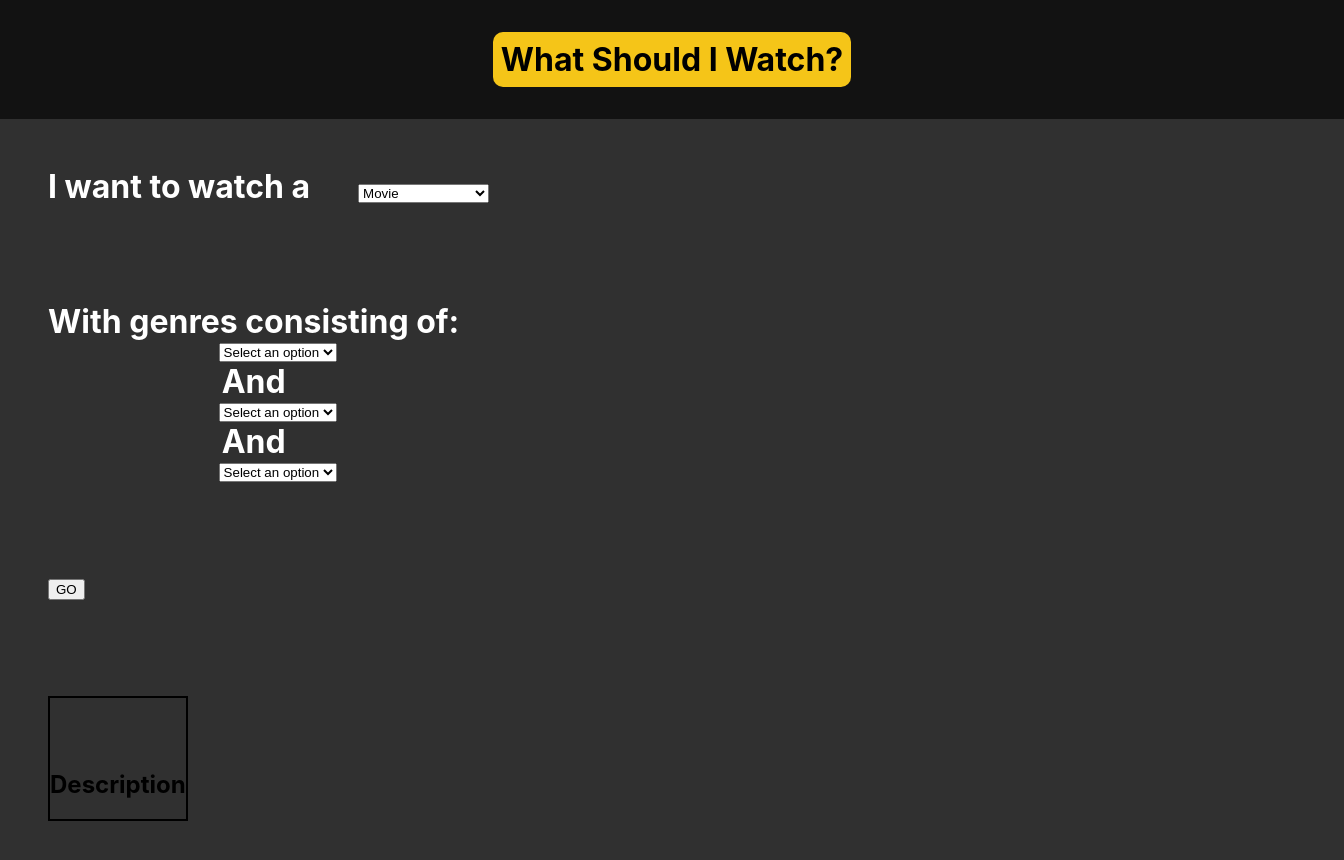
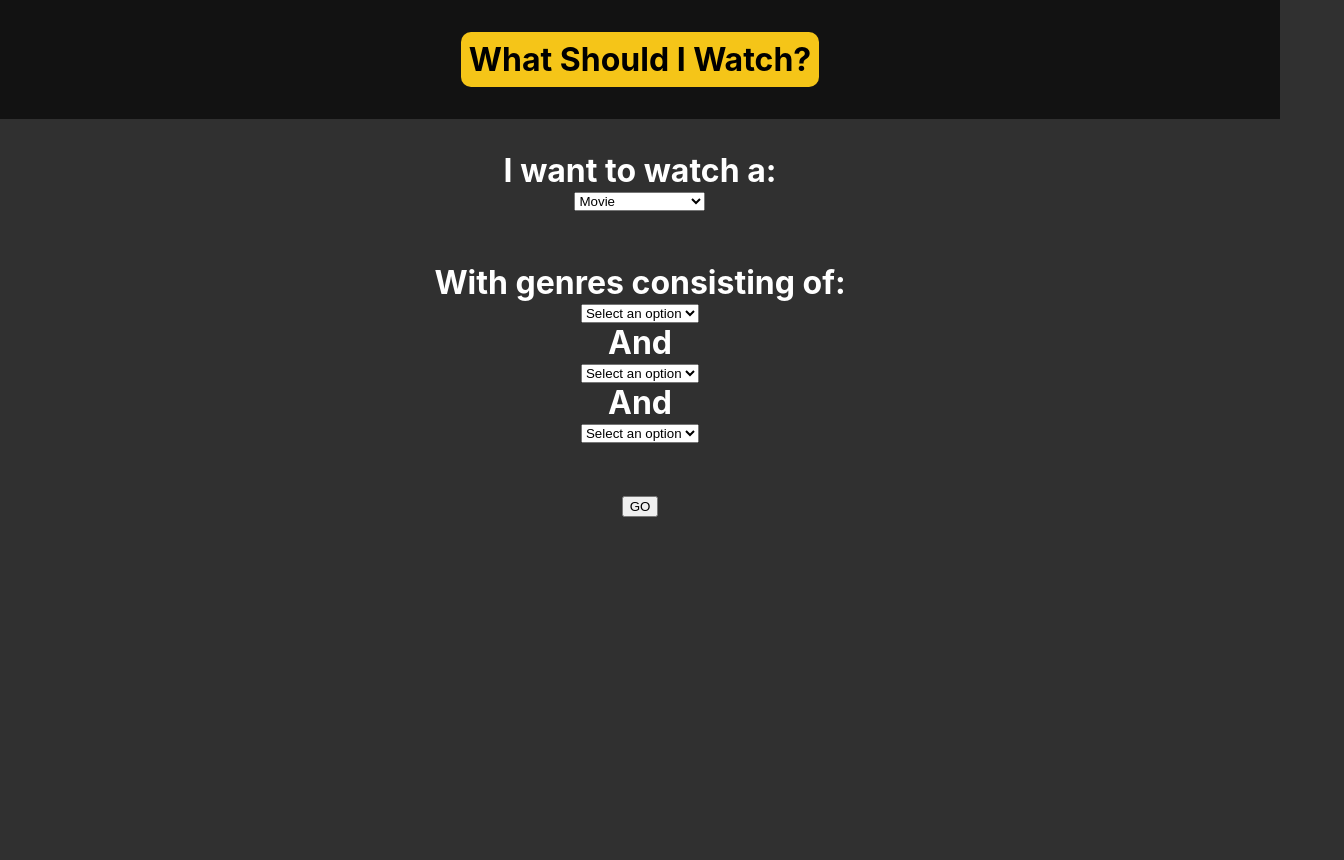
Before and after one commit to ItsMikeyy/WhatToWatch, a React (Create React App) app in the folder frontend/: page / in a window 1280 px wide. Shown: the top 860 px of the page, 1344 px wide, since content can reach past the window. After the commit the page ends 800 px from the top, so only its background shows below. Built offline with nearby package versions, Linux system fonts and the light colour scheme.

Commit message:
finished main features

```diff
--- a/frontend/src/App.css
+++ b/frontend/src/App.css
@@ -1,21 +1,23 @@
 form {
     margin: auto;
-}
-.root {
-    display: flex;
-  justify-content: center;
+    display: inline-flex;
+    justify-content: center;
+    flex-direction: column;
+
 }
 .container {
-    margin: auto;
     text-align: center;
-    display: inline-block;
-    margin: 3rem;
+    margin: 1rem;
 }
 .primary_text {
     color: white;
-    margin-right: 3rem;
 }
-.inline {
-    display: inline-block;
 
-}
+@media only screen and (max-width: 800px) {
+    body {
+      font-size: 1rem;
+    }
+    .movie-card{
+        max-width: 90%;
+    }
+  }
--- a/frontend/src/App.js
+++ b/frontend/src/App.js
@@ -5,6 +5,7 @@ import "./App.css"
 function App() {
 
   const [requestData, setRequestData] = useState({})
+  const [titleType, setTitleType] = useState("feature")
   const [genre, setGenre] = useState({
     d1: "",
     d2: "",
@@ -28,7 +29,7 @@ function App() {
         headers: {
           "Content-Type": "application/json"
         },
-        body: JSON.stringify({options: selectedValues})
+        body: JSON.stringify({options: selectedValues, type: titleType})
       });
 
       if (response.ok) {
@@ -51,16 +52,21 @@ function App() {
     return genres.filter((g) => !selected.includes(g));
   };
 
+  const handleTitleType = (e) => {
+    setTitleType(e.target.value);
+  }
+
   return (
     <>
       <Header />
+      <div className="container">
         <form onSubmit={handleSubmit}>
           <div className="container">
-          <h1 className="primary_text inline">I want to watch a</h1>
-          <select className="primary_select inline">
-            <option>Movie</option>
-            <option>TV Show</option>
-            <option>Movie or TV Show</option>
+            <h1 className="primary_text">I want to watch a:</h1>
+            <select onChange={handleTitleType} className="primary_select">
+              <option value="feature">Movie</option>
+              <option value="tv_series">TV Show</option>
+              <option value="feature,tv_series">Movie or TV Show</option>
             </select>
           </div>
           <br />
@@ -98,8 +104,9 @@ function App() {
             <button type="submit">GO</button>
           </div>
           <br />
-        {requestData && <MovieCard name={requestData.title} img={requestData.img} />}
+          {Object.keys(requestData).length != 0 && <MovieCard name={requestData.title} img={requestData.img} description={requestData.description} link={requestData.link}/>}
         </form>
+      </div>
     </>
   );
 }
--- a/frontend/src/Components/MovieCard.css
+++ b/frontend/src/Components/MovieCard.css
@@ -1,6 +1,16 @@
 .movie-card {
+    margin: auto;
     border: 2px solid black;
+    display: inline-block;
+    text-align: center;
+    padding: 0.5rem;
+    max-width: 50%;
 }
 .title{
     margin-bottom: 2rem;
 }
+
+.link-text{
+    font-size: 2rem;
+    color: white;
+}
--- a/frontend/src/Components/MovieCard.jsx
+++ b/frontend/src/Components/MovieCard.jsx
@@ -6,10 +6,11 @@ const MovieCard = (props) => {
 
 
     return (
-        <div className="container movie-card">
-            <h1 className="title">{props.name}</h1>
+        <div className="movie-card">
+            <h1 className="title primary_text">{props.name}</h1>
             <img src={props.img} />
-            <h2 className="description">Description</h2>
+            <h2 className="description primary_text">{props.description}</h2>
+            <a className="link-text" href={props.link} target="_blank">View on IMDb</a>
         </div>
     )
 }
--- a/frontend/src/index.css
+++ b/frontend/src/index.css
@@ -1,7 +1,11 @@
+* {
+  box-sizing: border-box
+}
 html {
   background-color: #303030;
 }
 body {
+  overflow-x: hidden;
   margin: 0;
   font-family: -apple-system, BlinkMacSystemFont, 'Segoe UI', 'Roboto', 'Oxygen',
     'Ubuntu', 'Cantarell', 'Fira Sans', 'Droid Sans', 'Helvetica Neue',
```
Also changed, not shown: 2 other files (tests, documents, lock files or other folders). Lines whose indentation alone changed are shown as unchanged.
